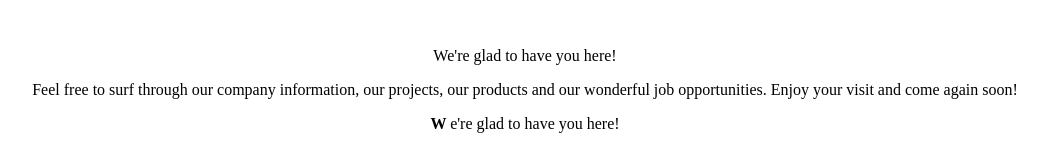
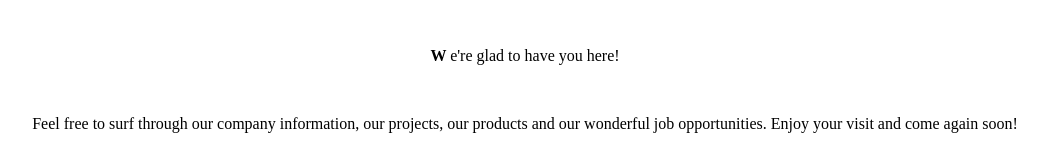
Before and after one commit to giuliya/giuliya.github.io, a plain HTML site: page index.html in a window 1280 px wide. Shown: the part 661-810 px from the top of the page, without its empty margins (115-1162 px from the left). Drawn offline with Linux system fonts and the light colour scheme.

Commit message:
Lorena 1

```diff
--- a/index.html
+++ b/index.html
@@ -16,8 +16,6 @@
 
 <body>
 <center>
-<p> We're glad to have you here! </p>
-<p> Feel free to surf through our company information, our projects, our products and our wonderful job opportunities. Enjoy your visit and come again soon! </p>
 <p> <b> W </b> e're glad to have you here! </p>
 <br> <p> Feel free to surf through our company information, our projects, our products and our wonderful job opportunities. Enjoy your visit and come again soon! </p> <br/>
 <p> &nbsp; </p>
```
Also changed, not shown: 1 other file.
